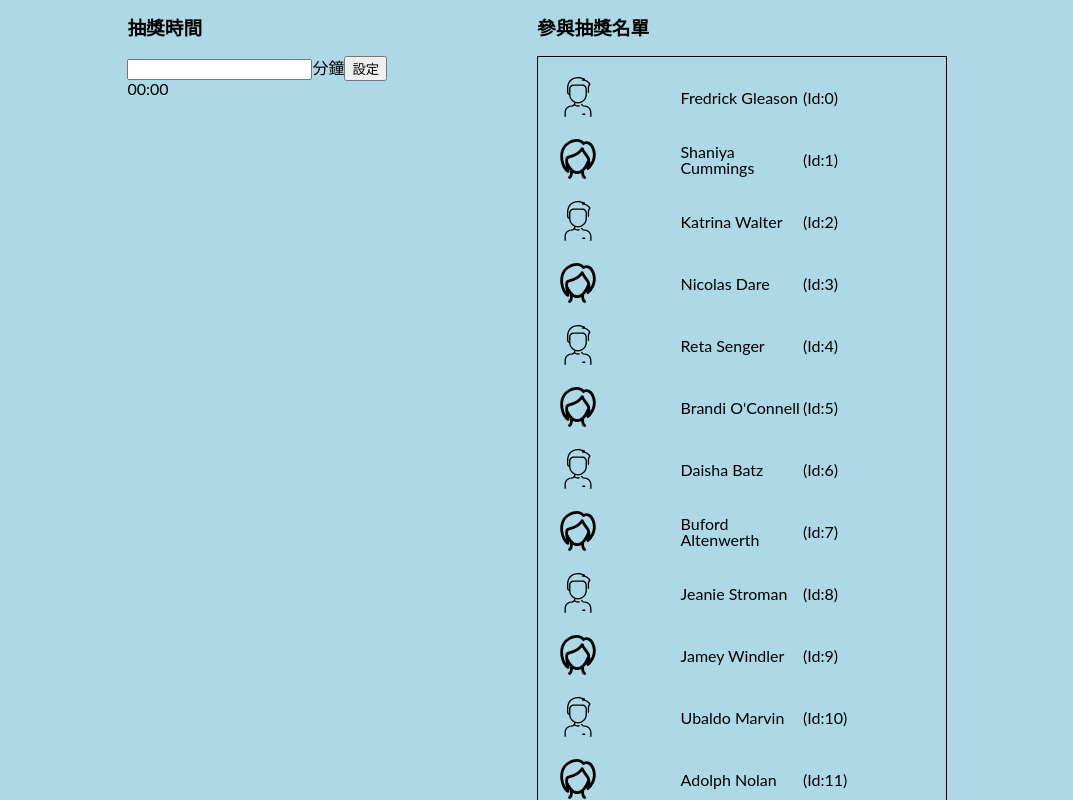
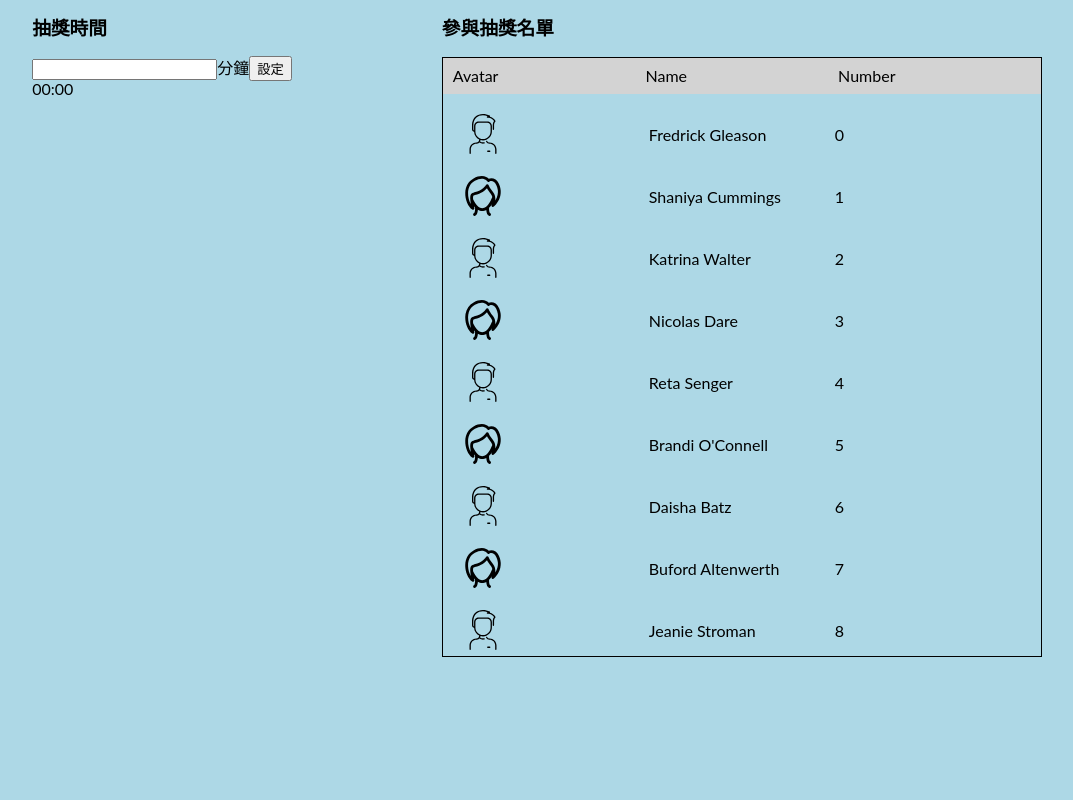
Before and after one commit to es6513/lucky-draw, a React (Create React App) app: page / in a window 1280 px wide. Shown: the whole page, without its empty margins (103-1176 px from the left). Built offline with nearby package versions, Linux system fonts and the light colour scheme.

Commit message:
add lists styles

```diff
--- a/src/components/Lists/Item/index.js
+++ b/src/components/Lists/Item/index.js
@@ -1,16 +1,14 @@
 import React from "react";
 import { PropTypes } from "prop-types";
 import classnames from "classnames/bind";
-import styles from "./style.module.scss";
 
-const cx = classnames.bind(styles);
+const cx = classnames.bind();
 
-function Item({ className, prefix, suffix, children, ...restProps }) {
+function Item({ className, children, ...restProps }) {
   return (
-    <li className={cx(className, "lists-item")} {...restProps}>
-      {prefix}
+    <li className={cx(className)} {...restProps}>
       {children}
-      {suffix}
+      {}
     </li>
   );
 }
@@ -19,13 +17,9 @@ export default Item;
 
 Item.propTypes = {
   className: PropTypes.string,
-  prefix: PropTypes.node,
-  suffix: PropTypes.node,
   children: PropTypes.node.isRequired,
 };
 
 Item.defaultProps = {
   className: "",
-  prefix: null,
-  suffix: null,
 };
--- a/src/components/Lists/Item/style.module.scss
+++ /dev/null
@@ -1,3 +0,0 @@
-.lists-item{
-
-}
--- a/src/components/Timer/index.js
+++ b/src/components/Timer/index.js
@@ -1,9 +1,9 @@
 import React, { useState, useEffect, useRef, useMemo } from "react";
 import { PropTypes } from "prop-types";
 import { useForm } from "react-hook-form";
-import { SECONDS_PER_MINUTE } from "../../utils/timeConstants";
-import Input from "../Input";
-import Button from "../Button";
+import { SECONDS_PER_MINUTE } from "utils/timeConstants";
+import Input from "components/Input";
+import Button from "components/Button";
 
 function Timer({ timeupCallback }) {
   const [countdownSeconds, setCountdownSeconds] = useState(0);
--- a/src/containers/AttendLists/index.js
+++ b/src/containers/AttendLists/index.js
@@ -8,6 +8,8 @@ import styles from "./style.module.scss";
 
 const cx = classnames.bind(styles);
 
+const listKeys = ["Avatar", "Name", "Number"];
+
 function AttendLists() {
   //Redux Store
   const storeAttendLists = useSelector(
@@ -17,25 +19,28 @@ function AttendLists() {
   return (
     <div>
       <HeadTitle headTag="h3">參與抽獎名單</HeadTitle>
+
+      <div>
         <Lists className={cx("attend-lists")}>
+          <Lists.Item className={cx("lists-item", "lists-item__title")}>
+            {listKeys.map((listKey, index) => (
+              <div key={index}>{listKey}</div>
+            ))}
+          </Lists.Item>
           {storeAttendLists.map((person, index) => (
-          <Lists.Item
-            key={index}
-            className={cx("lists-item")}
-            prefix={
+            <Lists.Item key={index} className={cx("lists-item")}>
               <div>
                 <Avatar
-                  className={cx("lists-item__prefix")}
+                  className={cx("lists-item__avatar")}
                   gender={person.gender}
                 />
               </div>
-            }
-            suffix={<div>(Id:{person.id})</div>}
-          >
               <div>{person.name}</div>
+              <div>{person.id}</div>
             </Lists.Item>
           ))}
         </Lists>
+      </div>
     </div>
   );
 }
--- a/src/containers/AttendLists/style.module.scss
+++ b/src/containers/AttendLists/style.module.scss
@@ -1,20 +1,35 @@
 .attend-lists {
- height: 800px;
- padding: 20px;
+ height: 600px;
+ width: 600px;
+ margin-top: 20px;
  border:solid 1px #000;
  overflow-x: hidden;
 
+ .lists-item__title{
+    position: sticky;
+    top: 0;
+    background-color: #d3d3d3;
+  }
 
- .lists-item{
-   margin-bottom: 20px;
-   display: flex;
-   align-items: center;
+ .lists-item, .lists-item__title{
+    margin-bottom: 20px;
+    display: flex;
+    align-items: center;
    >*{
      flex-basis: (100%/3);
    }
  }
 
- .lists-item__prefix{
+ .lists-item:first-child{
+    padding: 10px;
+  }
+
+ .lists-item:not(:first-child){
+    margin-left: 20px;
+    margin-right: 20px;
+ }
+
+ .lists-item__avatar{
     height: 40px;
   }
 }
```
Lines whose indentation alone changed are shown as unchanged.
